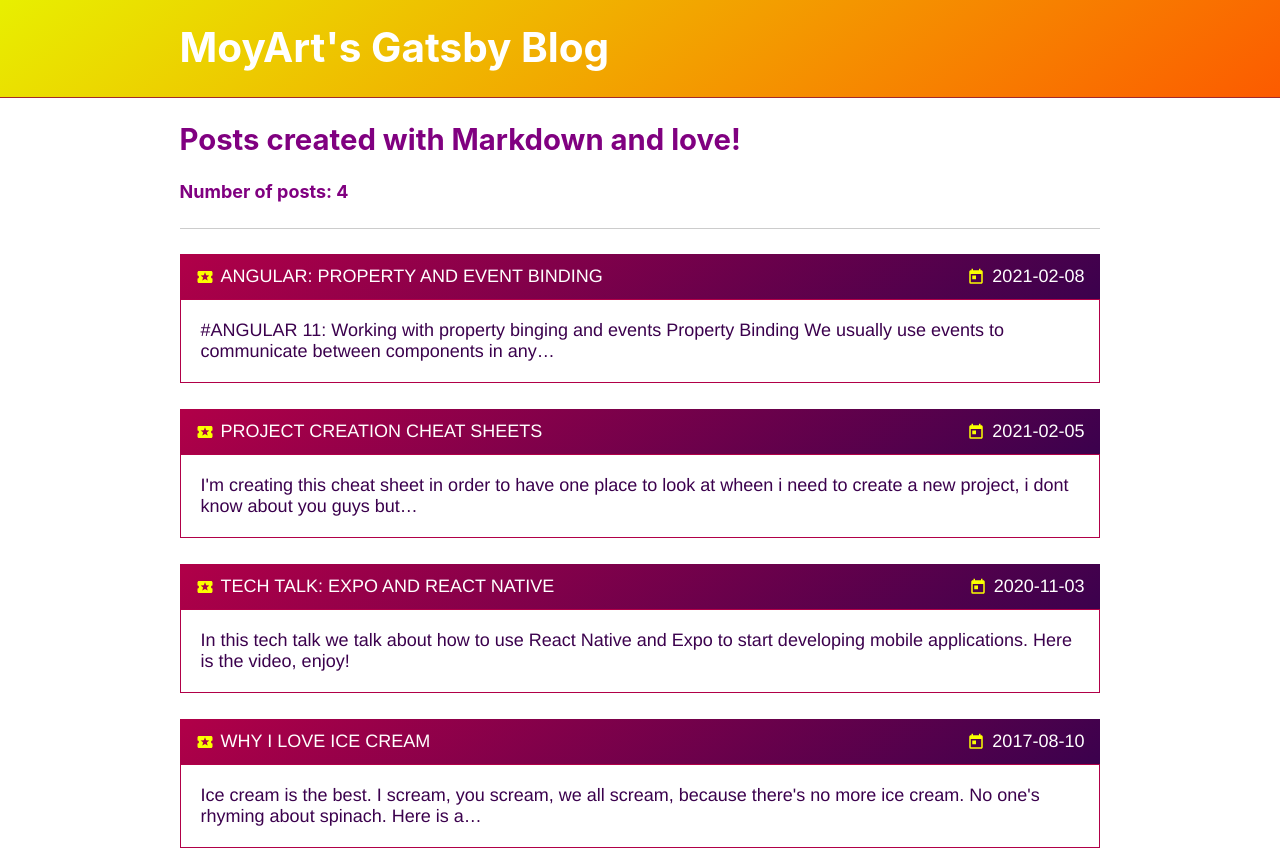
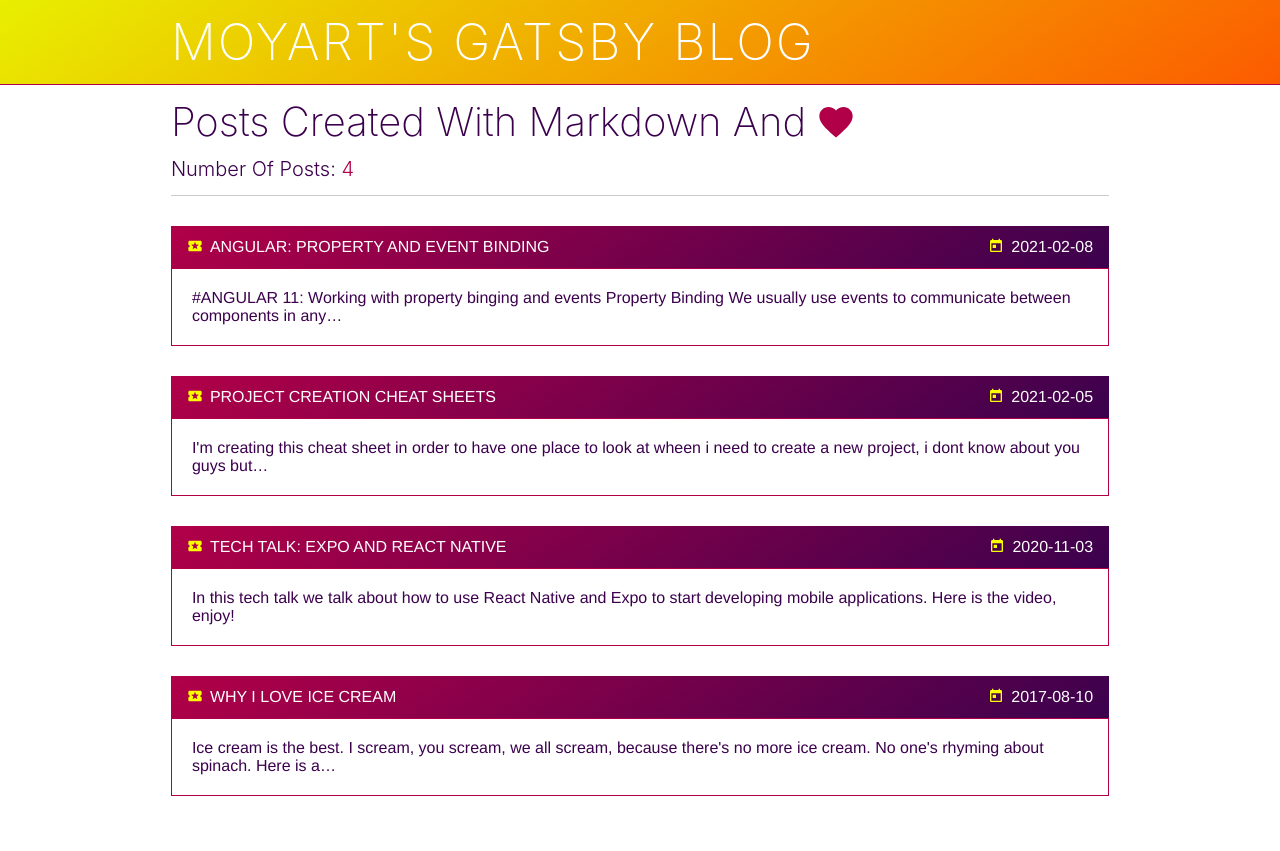
Before and after one commit to MoisesPedrazaSNG/gatsby-blog, a Gatsby site: page / in a window 1280 px wide. Shown: the top 851 px of the page. Built offline with nearby package versions, Linux system fonts and the light colour scheme; Gatsby itself is replaced by a stand-in of ours; some packages are replaced by stand-ins of ours.

Commit message:
Adding heart, heart animation, updating markup and styles

```diff
--- a/src/pages/index.js
+++ b/src/pages/index.js
@@ -1,6 +1,6 @@
 import React from 'react';
 import { graphql, Link } from 'gatsby';
-import { MdToday, MdLocalActivity } from "react-icons/md";
+import { MdToday, MdLocalActivity, MdFavorite } from "react-icons/md";
 
 import Layout from '../components/layout';
 import SEO from '../components/seo';
@@ -9,8 +9,8 @@ export default ({ data }) => (
   <Layout>
     <SEO title="Home" />
     <div>
-      <h2>Posts created with Markdown and love!</h2>
-      <h4>{`Number of posts: ${data.allMarkdownRemark.totalCount}`}</h4>
+      <h2 className="tagline">Posts created with Markdown and <MdFavorite className="tagline-icon"/></h2>
+      <h4 className="number-of-posts">Number of posts: <span>{data.allMarkdownRemark.totalCount}</span></h4>
       <hr></hr>
       <div className="post-main__wrapper">
         {
--- a/src/styles/blog-theme.scss
+++ b/src/styles/blog-theme.scss
@@ -1,14 +1,64 @@
 $font-stack: Helvetica, sans-serif;
-$primary-color: purple;
+$primary-color: #3b014d;
+$accent-color: #b10048;
+$second-accent-color: #faff00;
+$rem-value: 10px;
+
+html {
+ font-size: $rem-value;
+}
+
 body {
   font: 100% $font-stack;
   color: $primary-color;
+  font-size: 1.6rem;
+  box-sizing: border-box;
+}
+
+h1 {
+  font-size: 5rem;
+  text-transform: uppercase;
+  letter-spacing: .2rem;
+  font-weight: 200;
+}
+
+h2, h3, h4 {
+  text-transform: capitalize;
+}
+
+h2 {
+  font-size: 4rem;
+}
+
+h3 {
+  font-size: 3rem;
+}
+
+h4 {
+  font-size: 2rem;
+}
+
+.tagline {
+  display: flex;
+  align-items: center;
+  font-weight: 200;
+  .tagline-icon {
+    color: $accent-color;
+    margin-left: 1rem;
+    animation: heart-animation 1s infinite; /* IE 10+, Fx 29+ */
+  }
+}
+.number-of-posts {
+  font-weight: 300;
+  span {
+    color: $accent-color;
+  }
 }
 
 .main_header {
   background: rgb(252,91,0);
   background: linear-gradient(325deg, rgba(252,91,0,1) 0%, rgba(232,239,0,1) 100%);
-  border-bottom: 1px solid#a52a2a;
+  border-bottom: 1px solid $accent-color;
 }
 
 .main__wrapper {
@@ -28,20 +78,24 @@ body {
 .layout-footer {
   background-color: black;
   color: white;
-  padding: 10px;
+  padding: 1rem;
   text-align: center;
-  border-top: 1px solid#a52a2a;
-  font-size: 14px;
+  border-top: 1px solid $accent-color;
+  font-size: 1.4rem;
 
   a {
-    color: yellow;
+    color: $second-accent-color;
     text-decoration: none;
   }
 }
 
+.post {
+  margin: 3rem 0;
+}
+
 .post-metadata {
-  background: rgb(59,1,77);
-  background: linear-gradient(325deg, #3b014d 0%, #b10048 100%);
+  background: $primary-color;
+  background: linear-gradient(325deg, $primary-color 0%, $accent-color 100%);
   color: white;
   p {
     margin: 0;
@@ -51,7 +105,7 @@ body {
     color: white;
     text-decoration: none;
     justify-content: space-between;
-    padding: 12px 16px;
+    padding: 1.2rem 1.6rem;
     align-items: center;
     &:visited {
       color: white;
@@ -64,14 +118,20 @@ body {
   }
 
   .title-icon {
-    color: #faff00;
-    margin-right: 7px;
-    height: 17px;
+    color: $second-accent-color;
+    margin-right: .7rem;
+    height: 1.7rem;
   }
 }
 
 .post-excerpt {
-  padding: 20px;
-  border: 1px solid #b10048;
-  color: #3b014d
+  padding: 2rem;
+  border: 1px solid $accent-color;
+  color: $primary-color
 }
+
+@keyframes heart-animation {
+  0%   { font-size: 4rem; }
+  50%  { font-size: 2rem; }
+  100% { font-size: 4rem; }
+}
```
